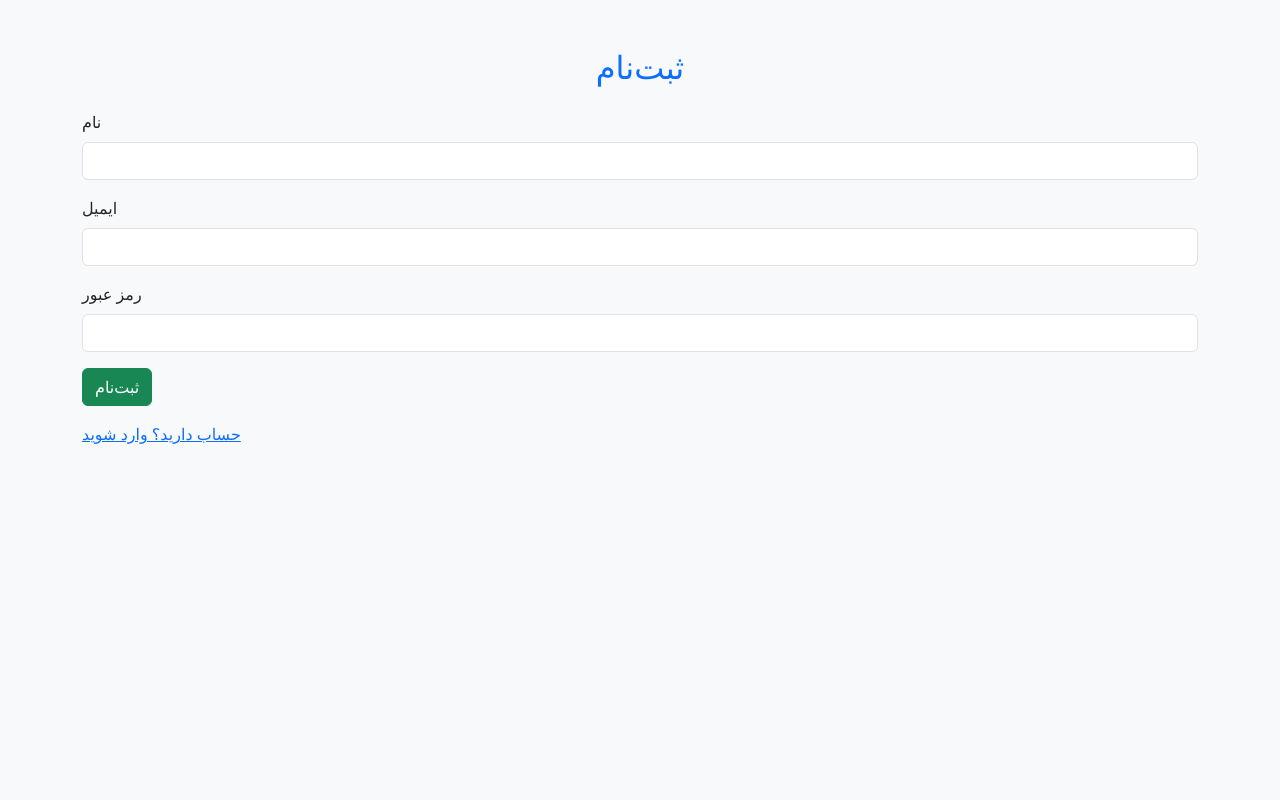
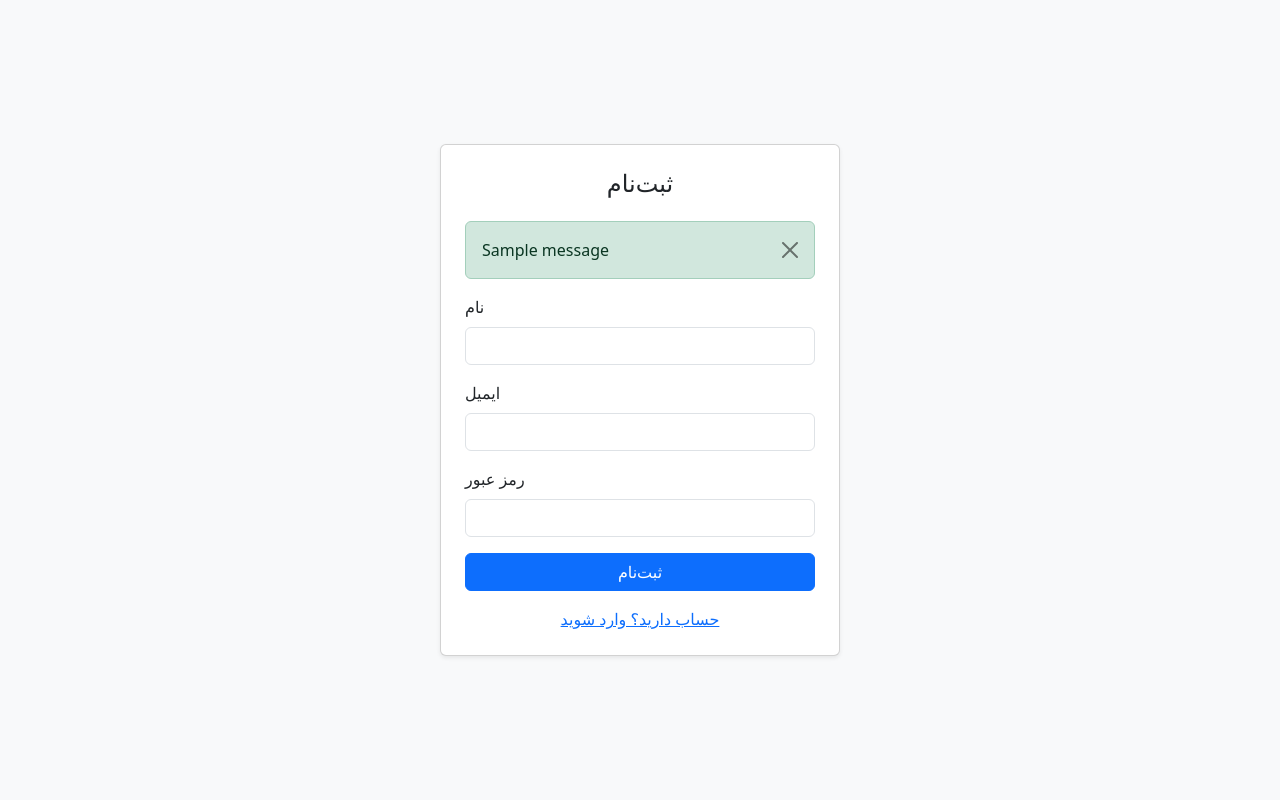
Before and after one commit to HassanEhsani/simple_shop, a Flask app: page /register in a window 1280 px wide. Run offline with Flask 3, Linux system fonts and the light colour scheme; tables that the repository leaves empty hold one stand-in row (values such as "Sample post"); one stand-in notice (Sample message) is shown.

Commit message:
Обновлен дизайн форм входа и регистрации

```diff
--- a/app/templates/register.html
+++ b/app/templates/register.html
@@ -5,29 +5,45 @@
   <title>{{ t('register', lang) }}</title>
   <link href="https://cdn.jsdelivr.net/npm/bootstrap@5.3.3/dist/css/bootstrap.min.css" rel="stylesheet">
 </head>
-<body class="bg-light">
-  <div class="container mt-5">
-    <h2 class="text-center text-primary mb-4">{{ t('register', lang) }}</h2>
+<body class="bg-light d-flex justify-content-center align-items-center vh-100">
+  <div class="card shadow-sm p-4" style="width: 100%; max-width: 400px;">
+    <h4 class="text-center mb-4">{{ t('register', lang) }}</h4>
 
-    <form method="POST">
+    {% with messages = get_flashed_messages(with_categories=true) %}
+      {% if messages %}
+        {% for category, message in messages %}
+          <div class="alert alert-{{ category }} alert-dismissible fade show" role="alert">
+            {{ message }}
+            <button type="button" class="btn-close" data-bs-dismiss="alert" aria-label="Close"></button>
+          </div>
+        {% endfor %}
+      {% endif %}
+    {% endwith %}
+
+    <form method="post">
       <div class="mb-3">
-        <label class="form-label">{{ t('name', lang) }}</label>
-        <input type="text" class="form-control" name="name" required>
+        <label for="name" class="form-label">{{ t('name', lang) }}</label>
+        <input type="text" name="name" class="form-control" required>
       </div>
+
       <div class="mb-3">
-        <label class="form-label">{{ t('email', lang) }}</label>
-        <input type="email" class="form-control" name="email" required>
+        <label for="email" class="form-label">{{ t('email', lang) }}</label>
+        <input type="email" name="email" class="form-control" required>
       </div>
+
       <div class="mb-3">
-        <label class="form-label">{{ t('password', lang) }}</label>
-        <input type="password" class="form-control" name="password" required>
+        <label for="password" class="form-label">{{ t('password', lang) }}</label>
+        <input type="password" name="password" class="form-control" required>
       </div>
-      <button type="submit" class="btn btn-success">{{ t('register', lang) }}</button>
+
+      <button type="submit" class="btn btn-primary w-100">{{ t('register', lang) }}</button>
     </form>
 
-    <div class="mt-3">
-      <a href="{{ url_for('main.login') }}">{{ t('already_have_account', lang) }}</a>
+    <div class="mt-3 text-center">
+      <a href="{{ url_for('main.login', lang=lang) }}">{{ t('already_have_account', lang) }}</a>
     </div>
   </div>
+
+  <script src="https://cdn.jsdelivr.net/npm/bootstrap@5.3.3/dist/js/bootstrap.bundle.min.js"></script>
 </body>
 </html>
--- a/translations.json
+++ b/translations.json
@@ -100,5 +100,11 @@
   "en": "This email is already registered.",
   "ru": "Этот адрес уже зарегистрирован.",
   "tj": "Ин почта аллакай сабт шудааст."
+},
+"no_account_yet": {
+  "fa": "حساب ندارید؟ ثبت‌نام کنید",
+  "en": "Don't have an account? Register",
+  "ru": "Нет аккаунта? Зарегистрируйтесь",
+  "tj": "Ҳисоб надоред? Бақайдгирӣ кунед"
 }
 }
```
Also changed, not shown: app/templates/login.html (+26 -12 lines).
